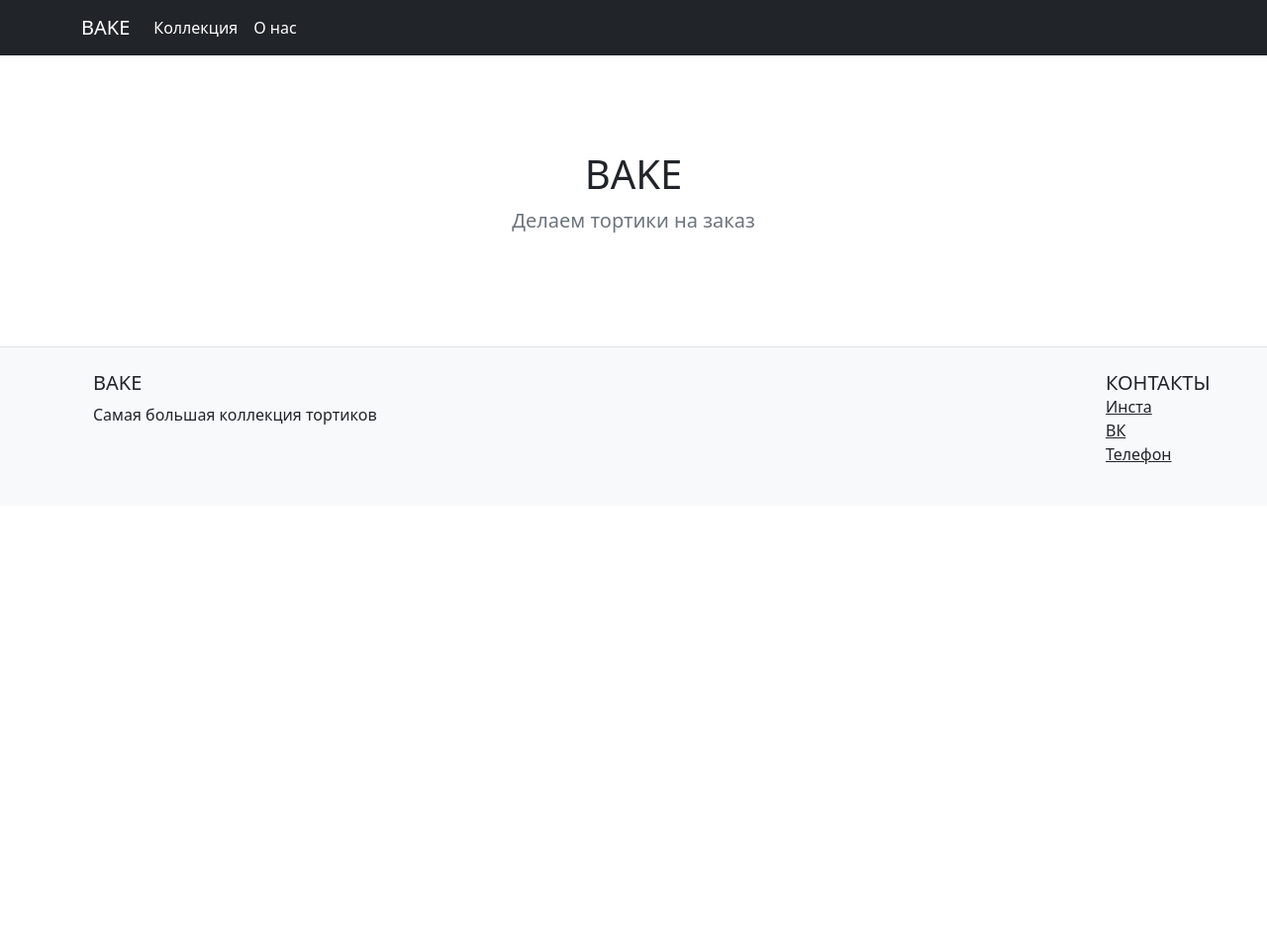
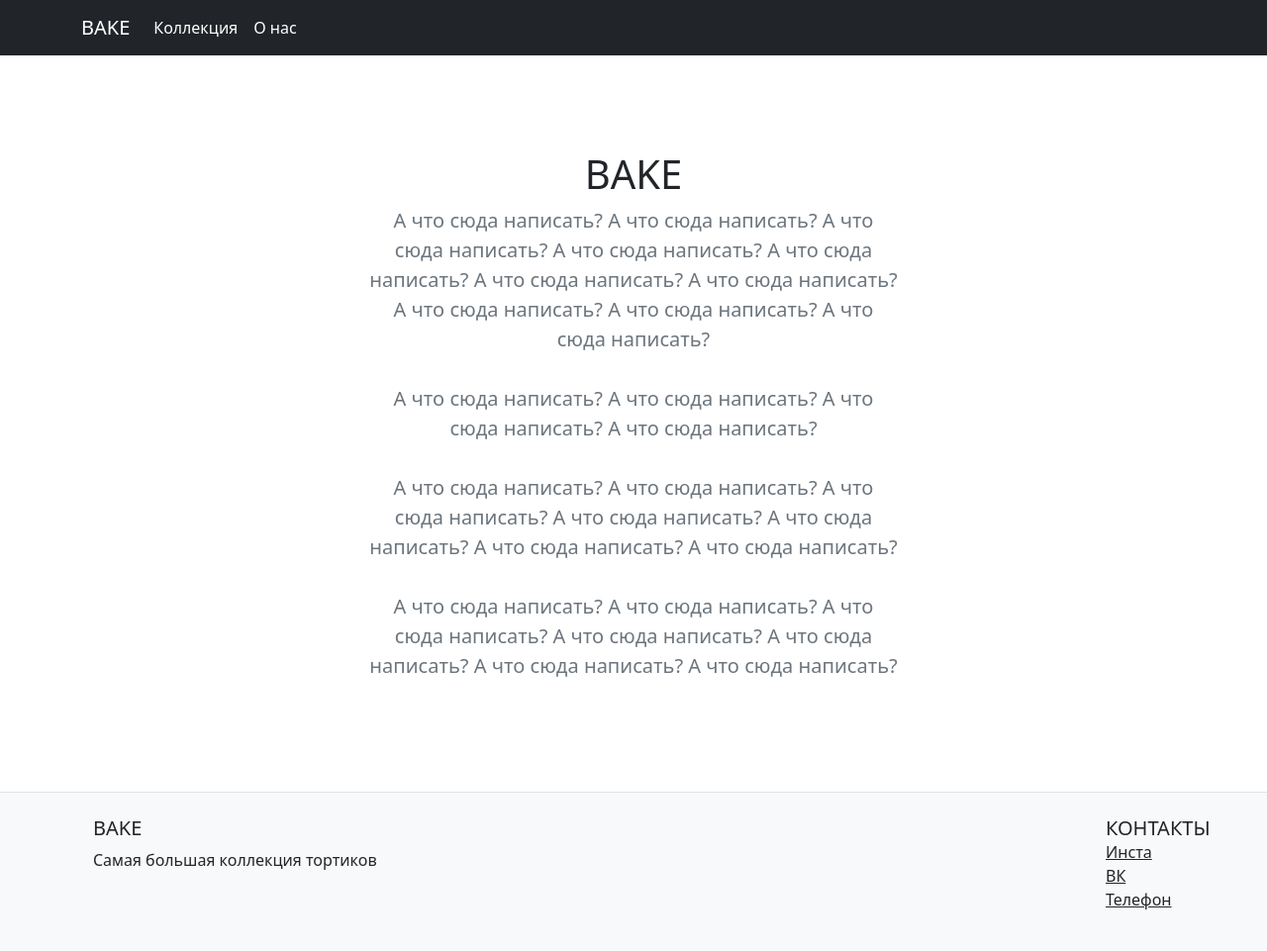
Before and after one commit to galeeon/bake, a Flask app: page /about in a window 1280 px wide. Shown: the whole page at 99% size. Before the commit the page ends 469 px from the top, so only its background shows below. Run offline with Flask 2, Linux system fonts and the light colour scheme.

Commit message:
New version New version New version

```diff
--- a/app.py
+++ b/app.py
@@ -6,9 +6,6 @@
 
 app = Flask(__name__)
 app.config['SQLALCHEMY_DATABASE_URI'] = 'sqlite:///data.sqlite'
-app.config['SECRET_KEY'] = 'AWWWWW'
-app.config['SIMPLEMDE_JS_IIFE'] = True
-app.config['SIMPLEMDE_USE_CDN'] = True
 db.app = app
 db.init_app(app)
 migrate = Migrate(app, db)
@@ -21,12 +18,10 @@
                            title='Главная страница',
                            articles=articles)
 
-# Подробный просмотр статьи
 @app.route('/articles/<int:article_id>')
 def get_article(article_id):
     articles: Article = Article.query.filter_by(id=article_id).first()
     return render_template('article.html', title=articles.title, articles=articles)
-
 
 @app.route('/about')
 def about():
--- a/models.py
+++ b/models.py
@@ -8,5 +8,5 @@
     body = db.Column(db.Text, unique=False, nullable=True)
     photo = db.Column(db.Text, unique=False, nullable=True)
 
-    def __repr__(self):
-        return f"Article({self.id}, {self.title}, {self.body})"
+#def __repr__(self):
+#return f"Article({self.id}, {self.title}, {self.body})"
--- a/templates/about.html
+++ b/templates/about.html
@@ -6,7 +6,42 @@
                 <div class="row py-lg-5">
                     <div class="col-lg-6 col-md-8 mx-auto">
                         <h1>BAKE</h1>
-                        <p class="lead text-muted">Делаем тортики на заказ</p>
+                        <p class="lead text-muted">
+                            А что сюда написать?
+                            А что сюда написать?
+                            А что сюда написать?
+                            А что сюда написать?
+                            А что сюда написать?
+                            А что сюда написать?
+                            А что сюда написать?
+                            А что сюда написать?
+                            А что сюда написать?
+                            А что сюда написать?
+                            <br>
+                            <br>
+                            А что сюда написать?
+                            А что сюда написать?
+                            А что сюда написать?
+                            А что сюда написать?
+                            <br>
+                            <br>
+                            А что сюда написать?
+                            А что сюда написать?
+                            А что сюда написать?
+                            А что сюда написать?
+                            А что сюда написать?
+                            А что сюда написать?
+                            А что сюда написать?
+                            <br>
+                            <br>
+                            А что сюда написать?
+                            А что сюда написать?
+                            А что сюда написать?
+                            А что сюда написать?
+                            А что сюда написать?
+                            А что сюда написать?
+                            А что сюда написать?
+                        </p>
                     </div>
                 </div>
             </section>
--- a/templates/base.html
+++ b/templates/base.html
@@ -8,8 +8,6 @@
 
     <link rel="canonical" href="https://getbootstrap.com/docs/5.0/examples/album/">
     <link rel="stylesheet" href="{{ url_for('static', filename='css/style.css') }}">
-    <!-- Bootstrap core CSS -->
-    <!-- CSS only -->
     <link href="https://cdn.jsdelivr.net/npm/bootstrap@5.0.0-beta2/dist/css/bootstrap.min.css" rel="stylesheet"
           integrity="sha384-BmbxuPwQa2lc/FVzBcNJ7UAyJxM6wuqIj61tLrc4wSX0szH/Ev+nYRRuWlolflfl" crossorigin="anonymous">
 
--- a/templates/index.html
+++ b/templates/index.html
@@ -6,7 +6,7 @@
                 <div class="row py-lg-5">
                     <div class="col-lg-6 col-md-8 mx-auto">
                         <h1>BAKE</h1>
-                        <p class="lead text-muted">Рецептики</p>
+                        <h3>Краткое описание, рецепты, средний вес и многое другое<h3>
                     </div>
                 </div>
             </section>
```
Also changed, not shown: data.sqlite, static/img/2.jpg, static/img/content.jpg (deleted).
